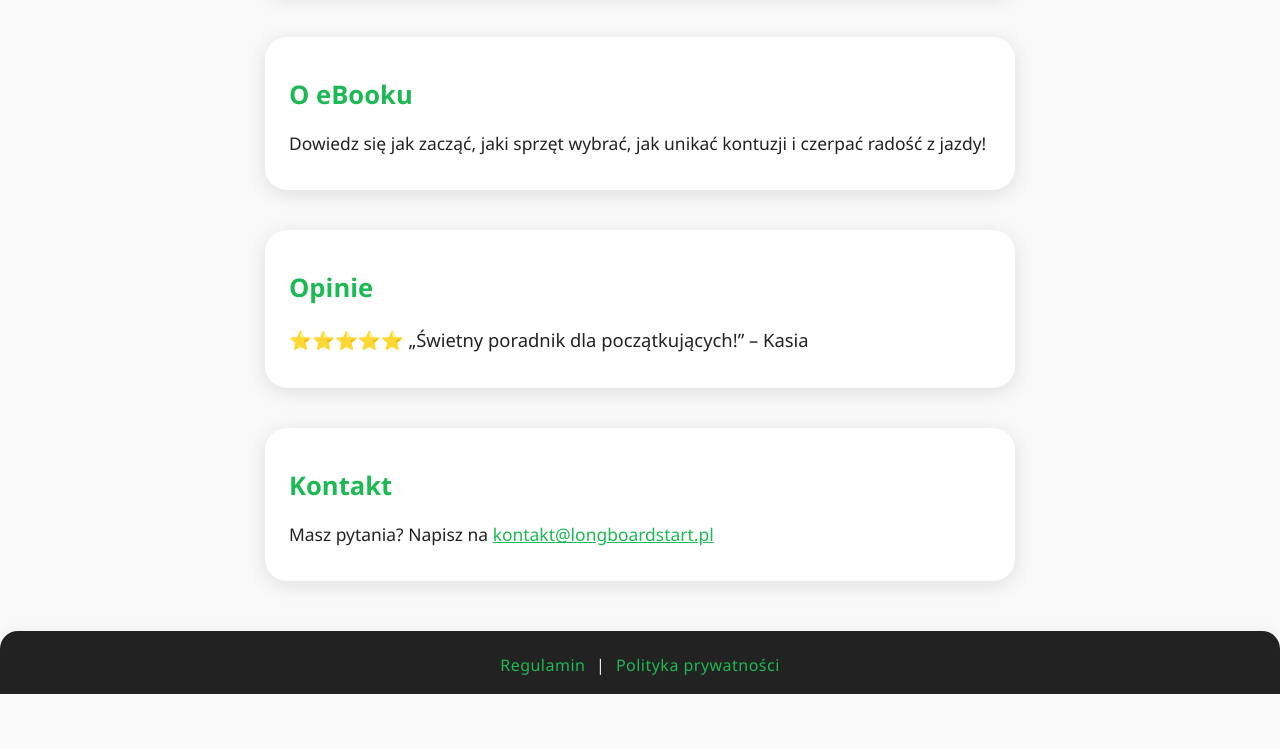
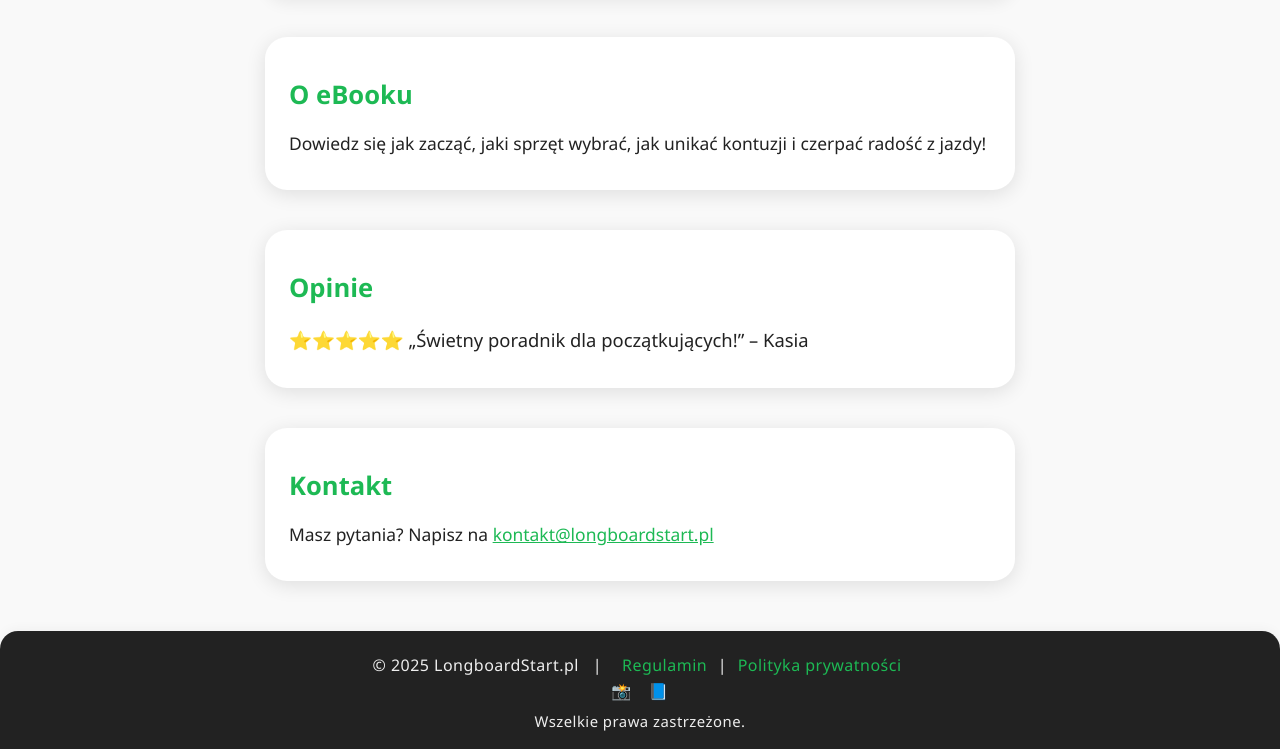
Before and after one commit to bartkamionka/Onepage-test-java, a plain HTML site: page index.html in a window 1280 px wide. Shown: the part 475-1224 px from the top of the page. Before the commit the page ends 1169 px from the top, so only its background shows below. Drawn offline with Linux system fonts and the light colour scheme.

Commit message:
Update index.html

```diff
--- a/index.html
+++ b/index.html
@@ -40,8 +40,15 @@
   </section>
 
   <footer>
-    <p><a href="#regulamin">Regulamin</a> | <a href="#polityka">Polityka prywatności</a></p>
-  </footer>
+  <div class="footer-main">
+    © 2025 LongboardStart.pl &nbsp; | &nbsp; <a href="regulamin.html">Regulamin</a> | <a href="polityka.html">Polityka prywatności</a>
+  </div>
+  <div class="footer-social">
+    <a href="https://instagram.com/" title="Instagram" target="_blank">📸</a>
+    <a href="https://facebook.com/" title="Facebook" target="_blank">📘</a>
+  </div>
+  <div style="font-size:0.93rem; margin-top: 6px;">Wszelkie prawa zastrzeżone.</div>
+</footer>
 
   <script src="script.js"></script>
 </body>
```
